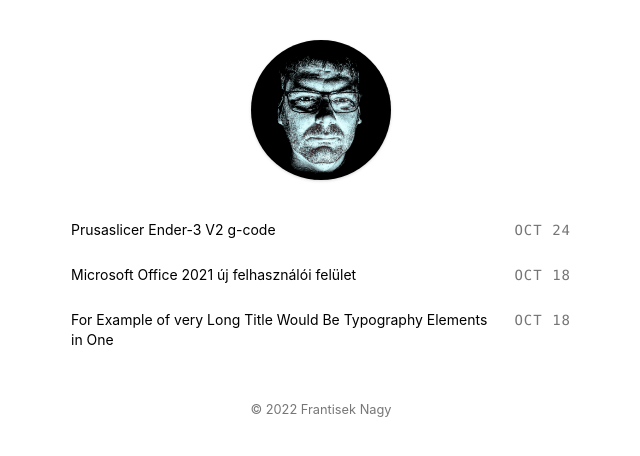
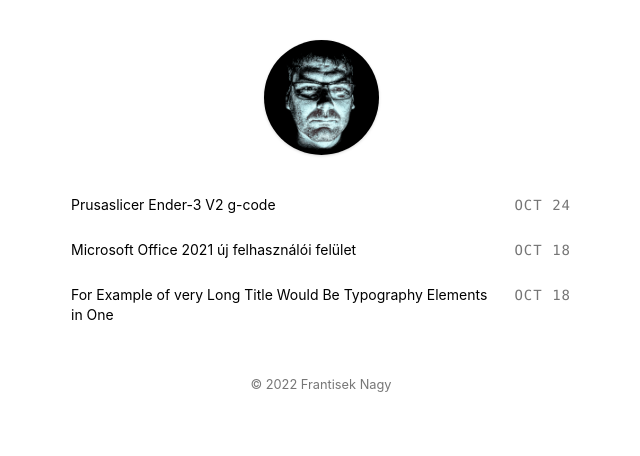
Before and after one commit to nagyfrankie/nagyfrankie.github.io, a Jekyll site: the page built from index.html, in a window 1280 px wide. Shown: the top 456 px of the page, without its empty margins (319-959 px from the left). Built offline with Jekyll 4.4.1, drawn with Linux system fonts in a browser that asks for light colours.

Commit message:
Update main.scss

```diff
--- a/_sass/main.scss
+++ b/_sass/main.scss
@@ -93,8 +93,8 @@ blockquote {
     color: #000;
     text-decoration: none;
     font-weight: 700;
-    height: 150px;
-    width: 150px;
+    height: 125px;
+    width: 125px;
     font-size: 1.5em;
     border-radius: 100%;
     display: inline-block;
```
